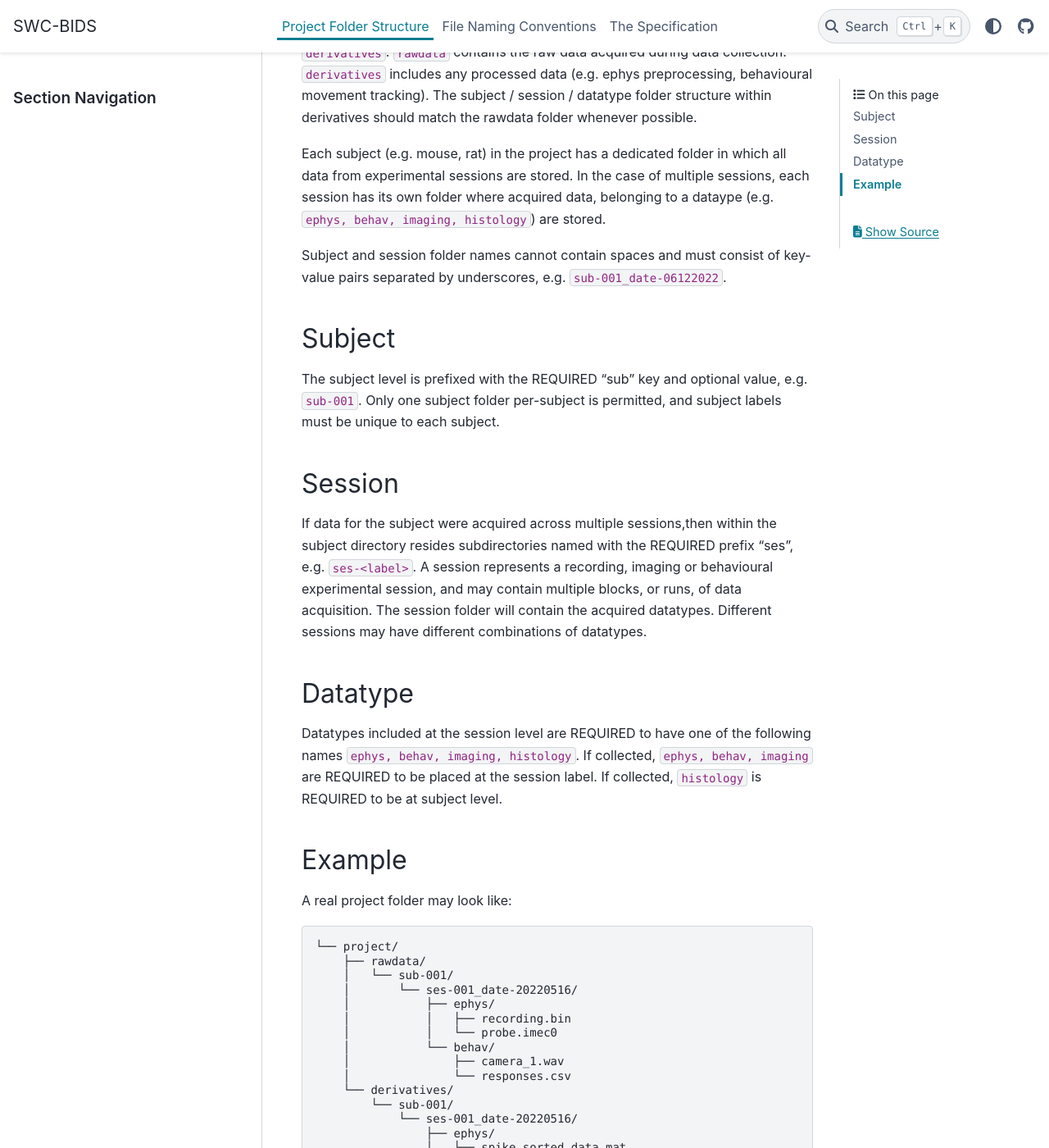
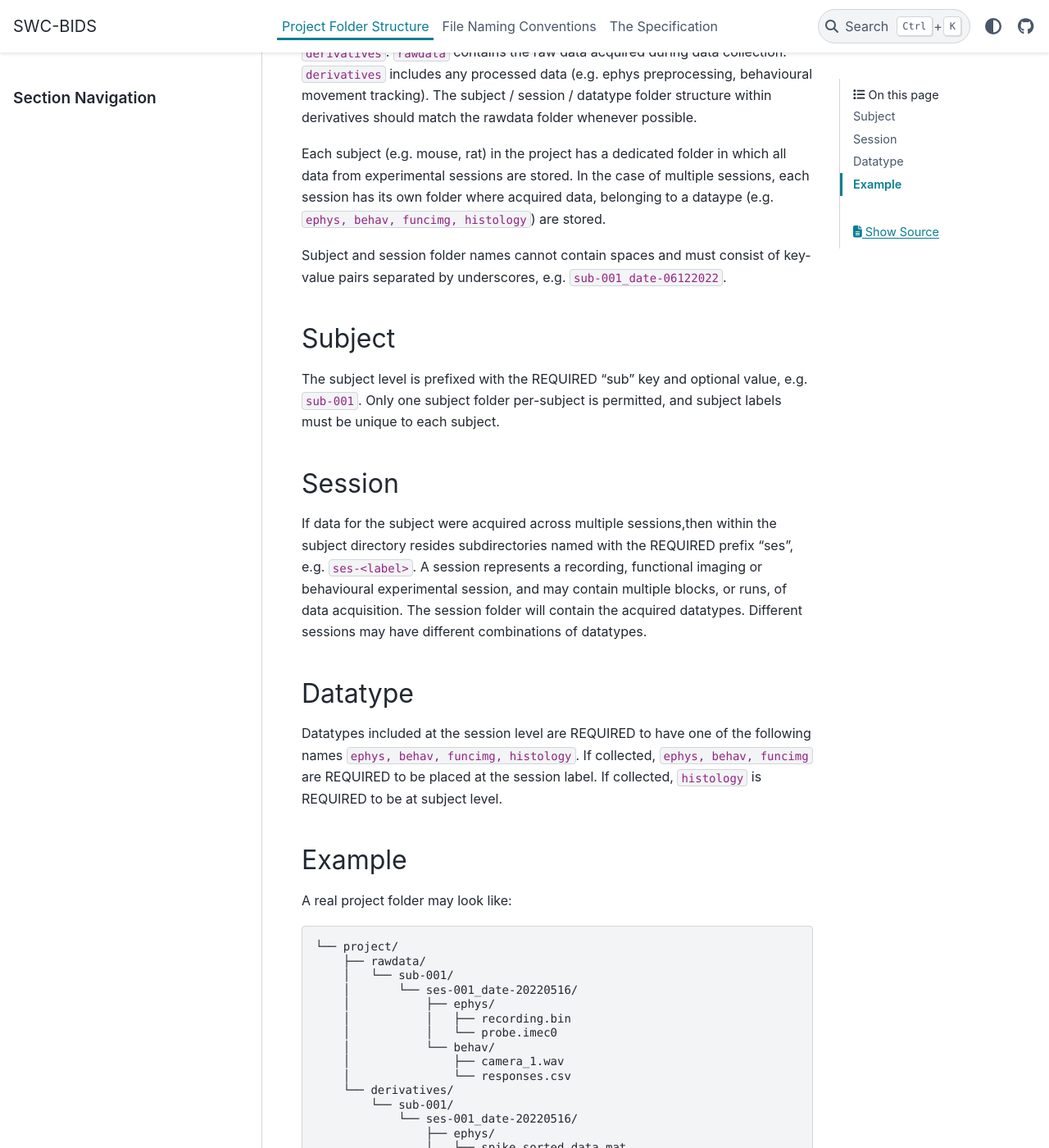
Before and after one commit to neuroinformatics-unit/NeuroBlueprint, a Sphinx documentation site: the page built from docs/source/folder_structure.md, in a window 1280 px wide and 1400 px high, scrolled down 508 px. Shown: the whole window at 82% size. Built offline with Sphinx 7.4.7 and the PyData theme 0.15.4, drawn with Linux system fonts in a browser that asks for light colours.

Commit message:
update imaging to funcimg

```diff
--- a/docs/source/folder_structure.md
+++ b/docs/source/folder_structure.md
@@ -25,7 +25,7 @@ match the rawdata folder whenever possible.
 Each subject (e.g. mouse, rat) in the project has a dedicated folder in which all data from
 experimental sessions are stored.
 In the case of multiple sessions, each session has its own folder where acquired data, belonging to
-a dataype (e.g. `ephys, behav, imaging, histology`) are stored.
+a dataype (e.g. `ephys, behav, funcimg, histology`) are stored.
 
 Subject and session folder names cannot contain spaces and must consist of key-value pairs separated
 by underscores, e.g. `sub-001_date-06122022`.
@@ -37,12 +37,12 @@ folder per-subject is permitted, and subject labels must be unique to each subje
 ## Session
 If data for the subject were acquired across multiple sessions,then within the subject
 directory resides subdirectories named with the REQUIRED prefix "ses", e.g. `ses-<label>`. A session represents a recording,
-imaging or behavioural experimental session, and may contain multiple blocks, or runs, of data acquisition.
+functional imaging or behavioural experimental session, and may contain multiple blocks, or runs, of data acquisition.
 The session folder will contain the acquired datatypes. Different sessions may have different combinations of datatypes.
 
 ## Datatype
-Datatypes included at the session level are REQUIRED to have one of the following names `ephys, behav, imaging, histology`.
-If collected, `ephys, behav, imaging` are REQUIRED to be placed at the session label.
+Datatypes included at the session level are REQUIRED to have one of the following names `ephys, behav, funcimg, histology`.
+If collected, `ephys, behav, funcimg` are REQUIRED to be placed at the session label.
 If collected, `histology` is REQUIRED to be at subject level.
 
 ## Example
```
